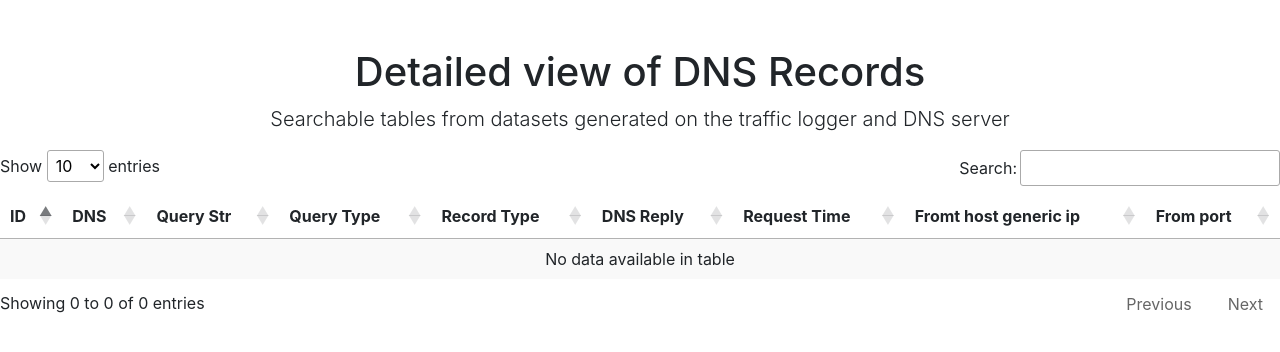
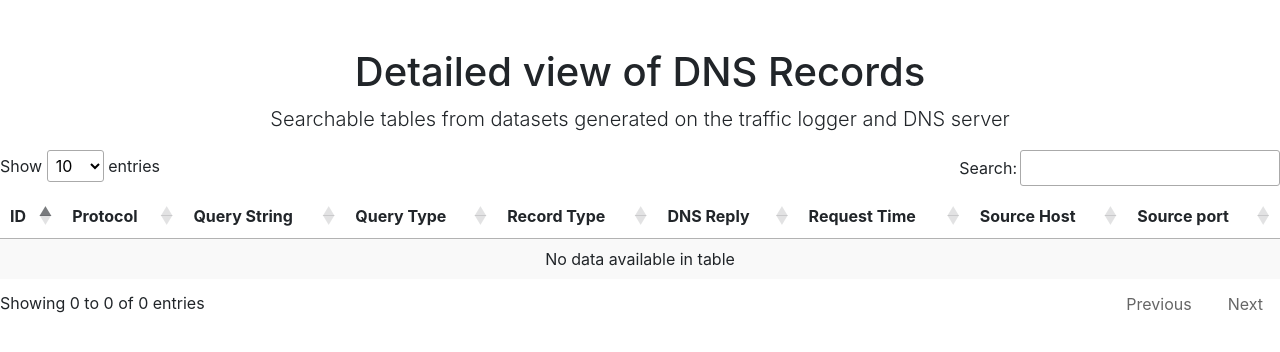
Before and after one commit to Team-Fenris/fenrisCMS, a Django app: page /dashboard/dns/ in a window 1280 px wide. Shown: the part 56-408 px from the top of the page. Run offline with Django 3.2, Linux system fonts and the light colour scheme; data that the repository does not hold is empty; some libraries are stand-ins or nearby versions.

Commit message:
Update dns.html

```diff
--- a/templates/dns.html
+++ b/templates/dns.html
@@ -25,14 +25,14 @@ FenrisBox Detailed table view
           <thead>
               <tr>
                   <th>ID</th>
-                  <th>DNS</th>
-                  <th>Query Str</th>
+                  <th>Protocol</th>
+                  <th>Query String</th>
                   <th>Query Type</th>
                   <th>Record Type</th>
                   <th>DNS Reply</th>
                   <th>Request Time</th>
-                  <th>Fromt host generic ip</th>
-                  <th>From port</th>
+                  <th>Source Host</th>
+                  <th>Source port</th>
               </tr>
           </thead>
           <tbody>
```
